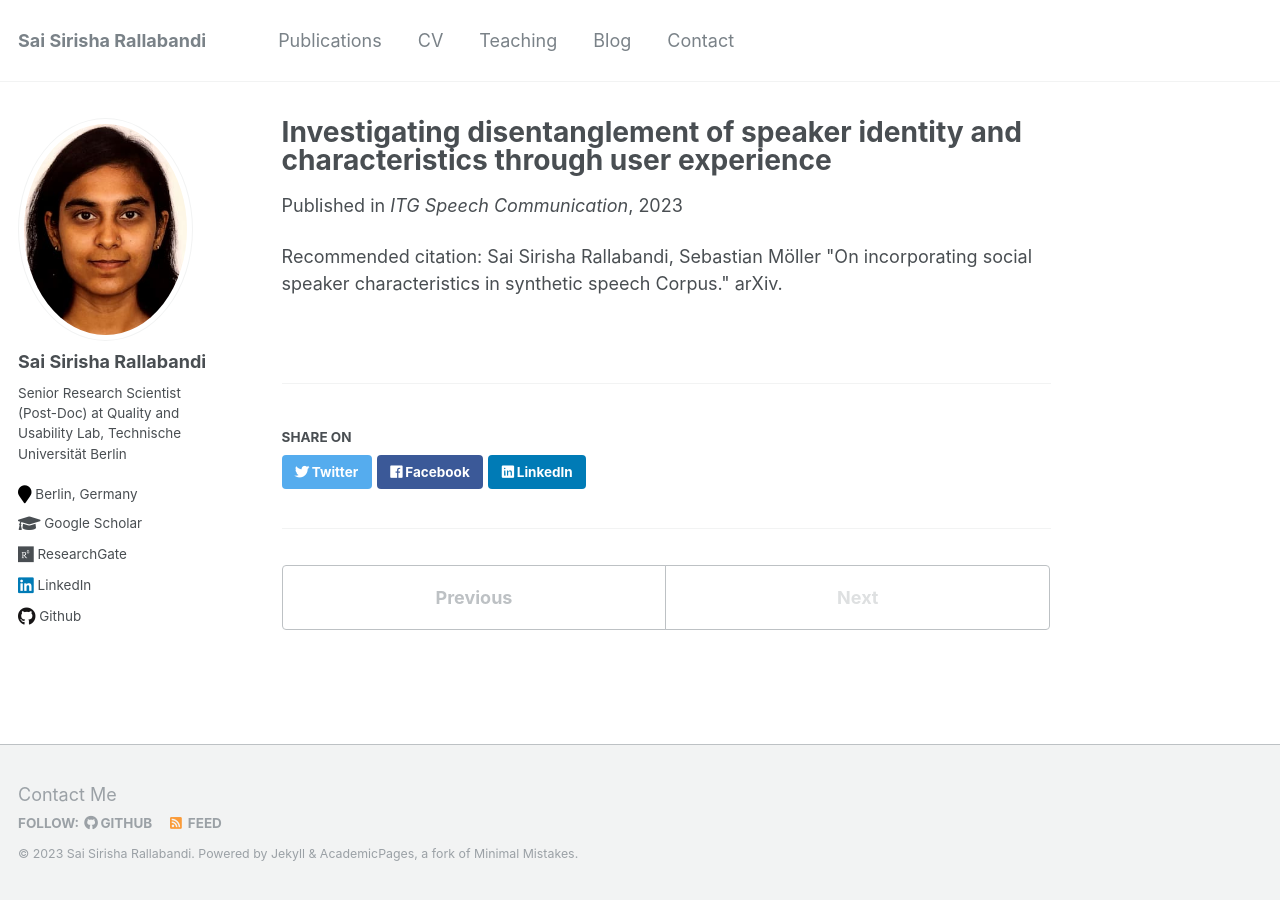
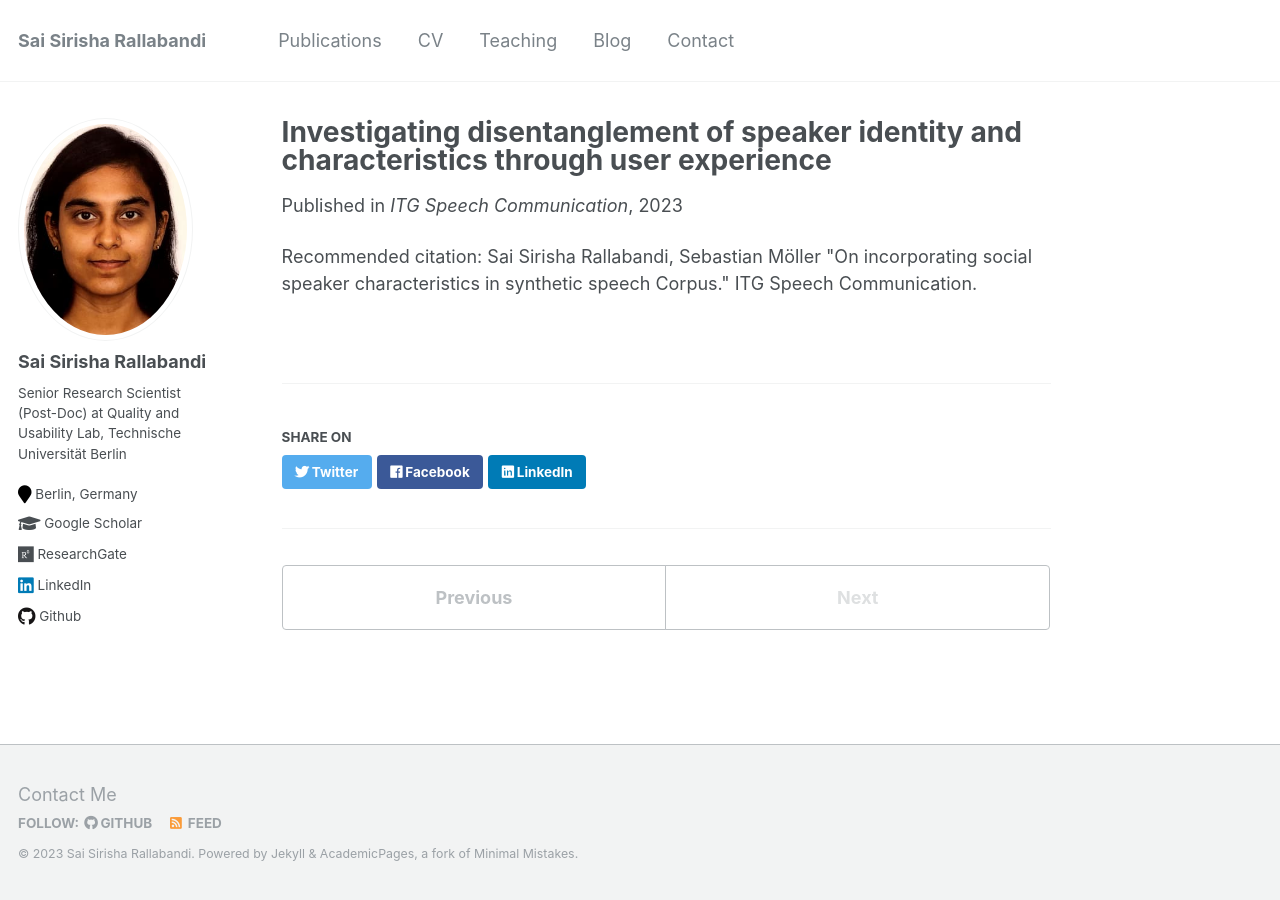
Before and after one commit to SaiSirishaR/saisirishar.github.io, a Jekyll site: the page built from _publications/2023-01-01-Investigating-disentanglement-of-speaker-identity-and-characteristics-through-user-experience.md, in a window 1280 px wide. Built offline with Jekyll 4.4.1, drawn with Linux system fonts in a browser that asks for light colours.

Commit message:
Update 2023-01-01-Investigating-disentanglement-of-speaker-identity-and-characteristics-through-user-experience.md

```diff
--- a/_publications/2023-01-01-Investigating-disentanglement-of-speaker-identity-and-characteristics-through-user-experience.md
+++ b/_publications/2023-01-01-Investigating-disentanglement-of-speaker-identity-and-characteristics-through-user-experience.md
@@ -7,5 +7,5 @@ date: 2023-01-01
 venue: 'ITG Speech Communication'
 paperurl:
 citation: 'Sai Sirisha Rallabandi, Sebastian Möller &quot;On incorporating social speaker characteristics in synthetic speech
-Corpus.&quot; arXiv.'
+Corpus.&quot; ITG Speech Communication.'
 ---
```
